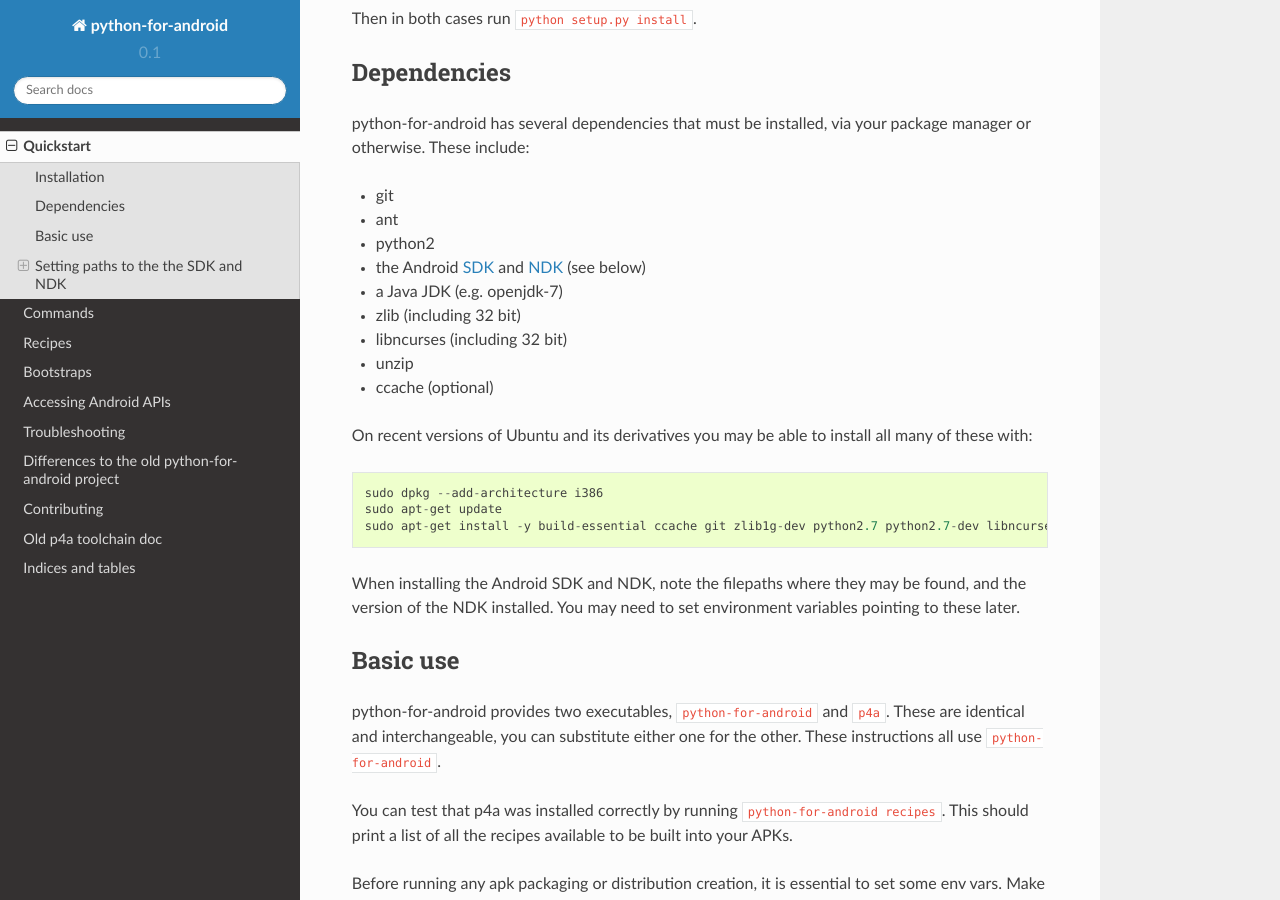
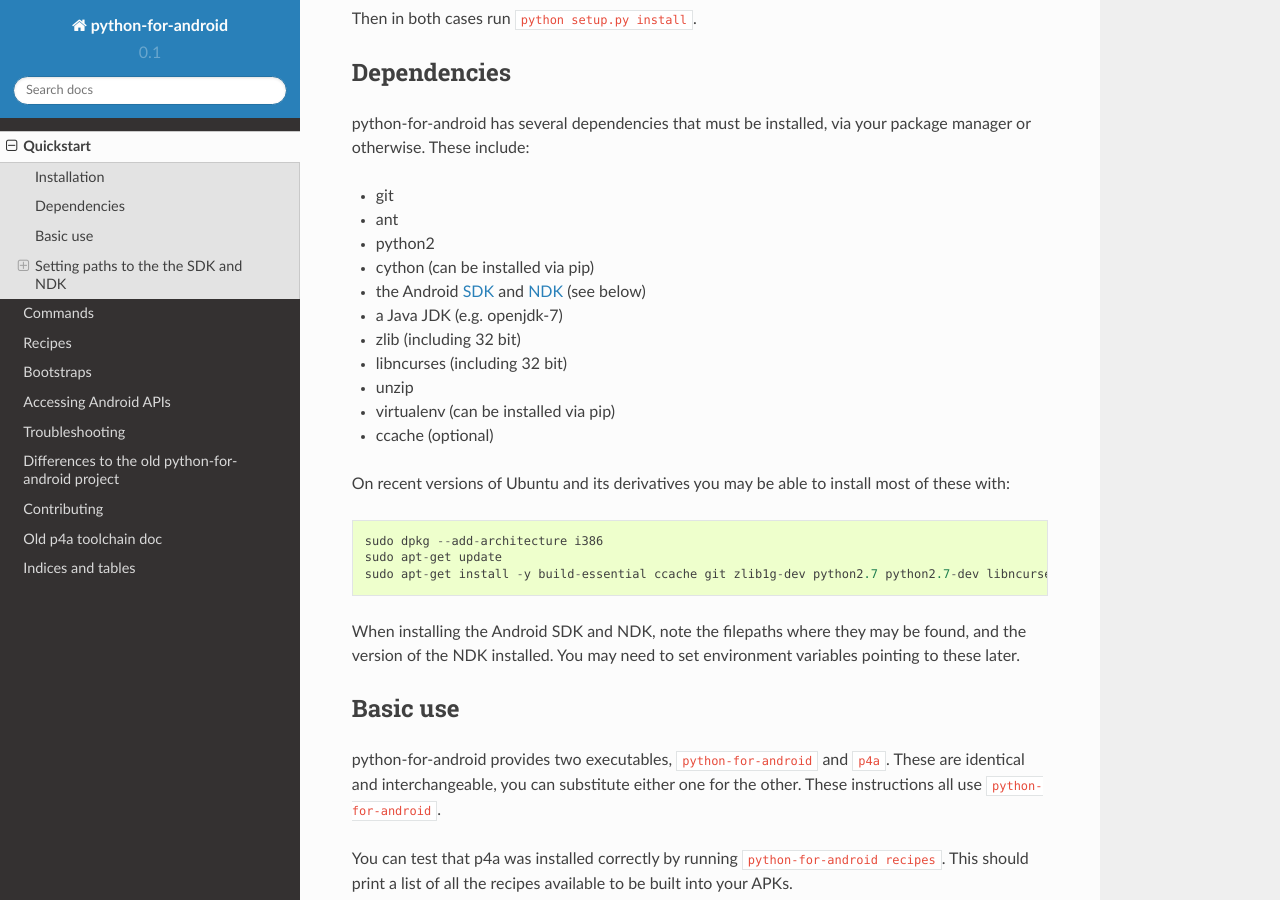
Before and after one commit to kivy/python-for-android, a Sphinx documentation site: the page built from doc/source/quickstart.rst, in a window 1280 px wide and 900 px high, scrolled down 873 px. Built offline with Sphinx 7.4.7 and the Read the Docs theme 2.0.0, drawn with Linux system fonts in a browser that asks for light colours; pages that are not in the unit, such as notebooks, are missing from menus.

Commit message:
Added dependencies in quickstart

```diff
--- a/doc/source/quickstart.rst
+++ b/doc/source/quickstart.rst
@@ -43,15 +43,17 @@
 - git
 - ant
 - python2
+- cython (can be installed via pip)
 - the Android `SDK <https://developer.android.com/sdk/index.html#Other>`_ and `NDK <https://developer.android.com/ndk/downloads/index.html>`_ (see below)
 - a Java JDK (e.g. openjdk-7)
 - zlib (including 32 bit)
 - libncurses (including 32 bit)
 - unzip
+- virtualenv (can be installed via pip)
 - ccache (optional)
 
 On recent versions of Ubuntu and its derivatives you may be able to
-install all many of these with::
+install most of these with::
 
     sudo dpkg --add-architecture i386
     sudo apt-get update
```
